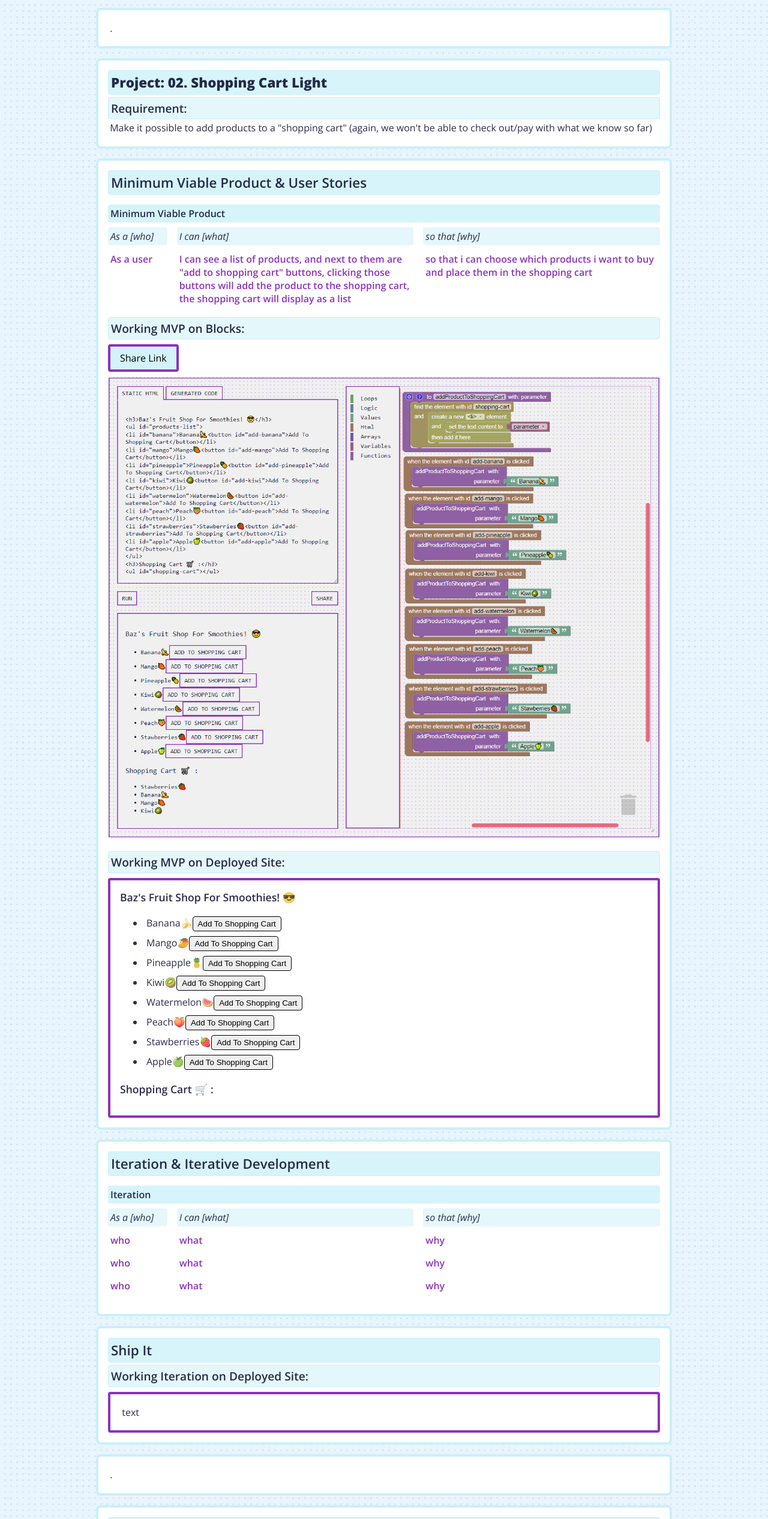
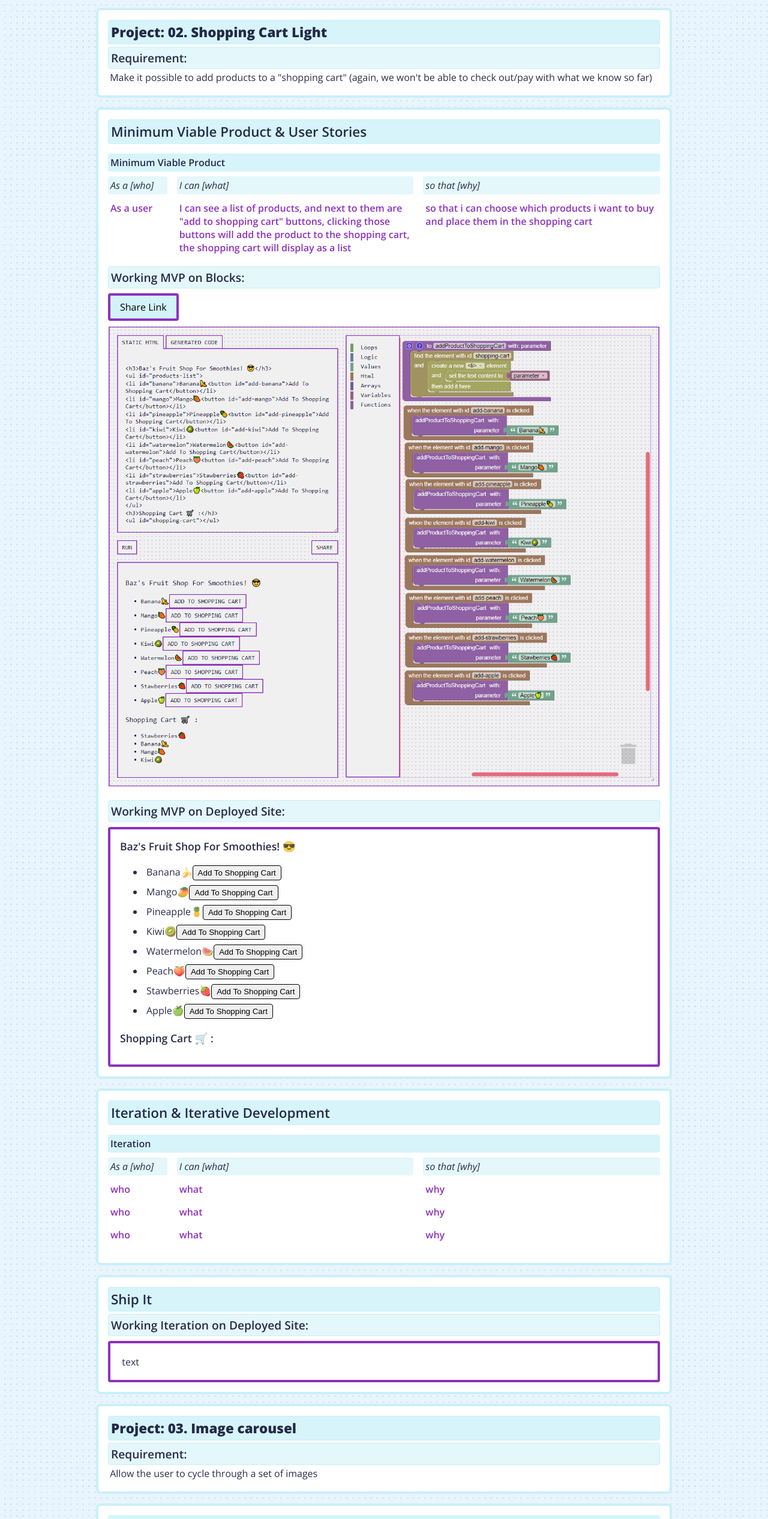
Before and after one commit to bazmurphy/cyf-blocks-fp, a plain HTML site: page index.html in a window 1280 px wide. Shown: the part 2110-4643 px from the top of the page at 60% size. Drawn offline with nearby package versions, Linux system fonts and the light colour scheme.

Commit message:
minor styling changes

```diff
--- a/index.html
+++ b/index.html
@@ -106,10 +106,6 @@
         </section>
 
         <section class="root-cell">
-            <p>.</p>
-        </section>
-
-        <section class="root-cell">
             <h1 class="project-title">Project: 02. Shopping Cart Light</h1>
             <h2>Requirement:</h2>
             <p>Make it possible to add products to a "shopping cart" (again, we won't be able to check out/pay with what we know so
@@ -193,11 +189,6 @@
         </section>
 
         <section class="root-cell">
-            <p>.</p>
-        </section>
-
-
-        <section class="root-cell">
             <h1 class="project-title">Project: 03. Image carousel</h1>
             <h2>Requirement:</h2>
             <p>Allow the user to cycle through a set of images</p>
```
